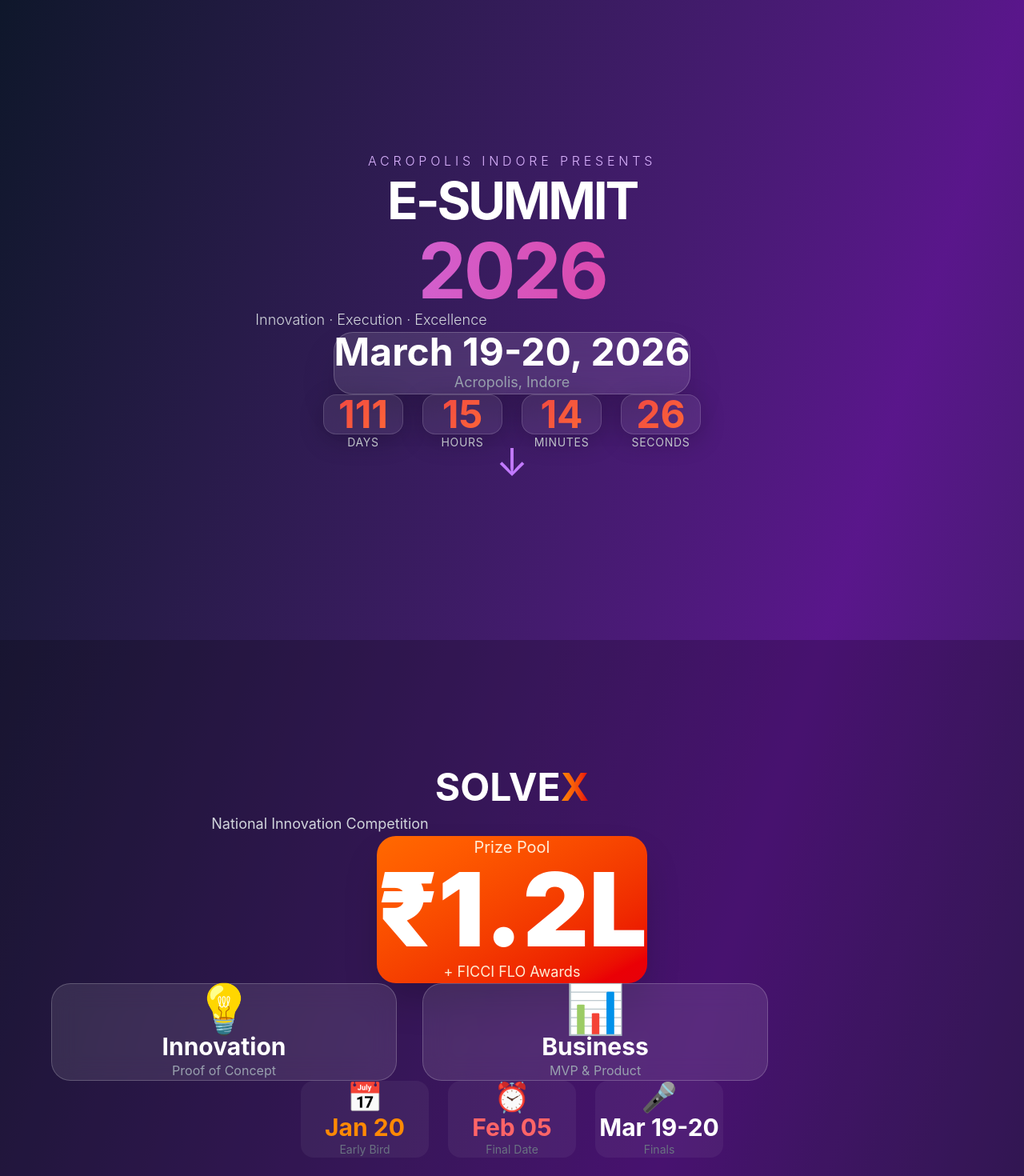
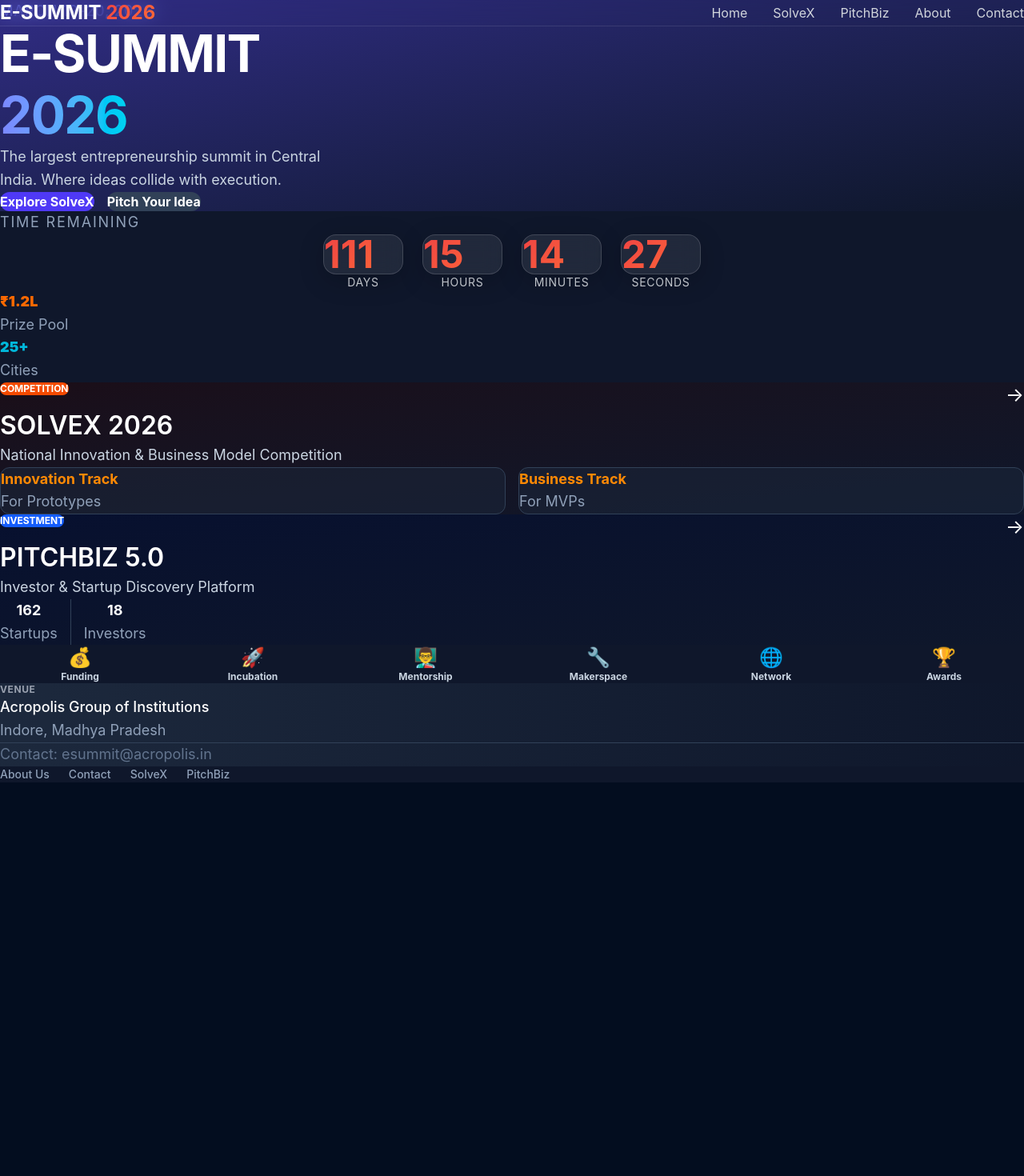
Before and after one commit to Ansh-mick27/AIIHFound_E_summit, a Next.js app: page / in a window 1280 px wide. Shown: the top 1470 px of the page at 80% size. After the commit the page ends 978 px from the top, so only its background shows below. Built offline with nearby package versions, Linux system fonts and the light colour scheme.

Commit message:
Refactor homepage to Bento Grid layout for high density

```diff
--- a/src/app/globals.css
+++ b/src/app/globals.css
@@ -85,6 +85,16 @@
   --glass-bg: rgba(255, 255, 255, 0.08);
   --glass-border: rgba(255, 255, 255, 0.15);
   --glass-blur: blur(12px);
+
+  /* Bento Grid Design System */
+  --bg-dark: #0f172a;
+  --bg-card: #1e293b;
+  --bg-card-hover: #334155;
+  --border-color: #334155;
+  --accent-primary: #3b82f6;
+  --accent-secondary: #f43f5e;
+  --text-primary: #f8fafc;
+  --text-secondary: #94a3b8;
 }
 
 @theme inline {
--- a/src/app/page.tsx
+++ b/src/app/page.tsx
@@ -1,248 +1,155 @@
 'use client';
 
+import Button from "@/components/ui/Button";
 import CountdownTimer from "@/components/CountdownTimer";
+import Navigation from "@/components/Navigation";
+import Link from 'next/link';
 
 export default function Home() {
   return (
-    <main className="min-h-screen bg-gradient-to-br from-slate-900 via-purple-900 to-slate-900 text-white">
+    <div className="min-h-screen bg-slate-950 pb-20">
+      <Navigation />
 
-      {/* Hero Section - Full Screen Centered */}
-      <section className="min-h-screen flex items-center justify-center p-8">
-        <div className="max-w-5xl w-full mx-auto text-center space-y-16">
+      {/* Main Grid Container */}
+      <main className="bento-grid pt-24">
 
-          {/* Main Title */}
-          <div className="space-y-8">
-            <div className="text-sm md:text-base text-purple-300 uppercase tracking-[0.3em] font-light">
-              Acropolis Indore Presents
-            </div>
-
-            <h1 className="text-8xl md:text-9xl font-black tracking-tighter">
-              E-SUMMIT
-              <span className="block text-7xl md:text-8xl bg-gradient-to-r from-purple-400 to-pink-600 bg-clip-text text-transparent">
-                2026
-              </span>
+        {/* 1. Hero Title - Large Block */}
+        <div className="bento-card col-span-4 md:col-span-2 row-span-2 justify-center py-12 px-8 bg-gradient-to-br from-indigo-900 to-slate-900 border-indigo-500/30">
+          <p className="text-indigo-400 font-medium tracking-wider mb-2">MARCH 19-20, 2026</p>
+          <h1 className="text-6xl md:text-7xl font-black tracking-tight text-white mb-4">
+            E-SUMMIT<br />
+            <span className="text-transparent bg-clip-text bg-gradient-to-r from-indigo-400 to-cyan-400">2026</span>
           </h1>
-
-            <p className="text-2xl md:text-3xl text-gray-300 font-light max-w-2xl mx-auto">
-              Innovation · Execution · Excellence
+          <p className="text-slate-300 text-lg mb-8 max-w-md">
+            The largest entrepreneurship summit in Central India. Where ideas collide with execution.
           </p>
-          </div>
-
-          {/* Date Card */}
-          <div className="inline-block">
-            <div className="bg-white/10 backdrop-blur-lg border border-white/20 rounded-3xl p-12 shadow-2xl">
-              <div className="text-5xl font-bold mb-6">March 19-20, 2026</div>
-              <div className="text-lg text-gray-400">Acropolis, Indore</div>
+          <div className="flex gap-4">
+            <Link href="/solvex" className="bg-indigo-600 hover:bg-indigo-700 text-white px-6 py-3 rounded-xl font-bold transition">
+              Explore SolveX
+            </Link>
+            <Link href="/pitchbiz" className="bg-slate-700 hover:bg-slate-600 text-white px-6 py-3 rounded-xl font-bold transition">
+              Pitch Your Idea
+            </Link>
           </div>
         </div>
 
-          {/* Countdown */}
-          <div className="pt-8">
+        {/* 2. Countdown Timer */}
+        <div className="bento-card col-span-4 md:col-span-2 justify-center items-center bg-slate-900">
+          <p className="text-slate-400 text-sm uppercase tracking-widest mb-4">Time Remaining</p>
           <CountdownTimer />
         </div>
 
-          {/* Scroll Hint */}
-          <div className="pt-16 animate-bounce">
-            <div className="text-5xl text-purple-400">↓</div>
-          </div>
-        </div>
-      </section>
-
-      {/* SolveX Section */}
-      <section className="min-h-screen flex items-center justify-center p-8 bg-black/20">
-        <div className="max-w-6xl w-full mx-auto text-center space-y-20">
-
-          <div className="space-y-6">
-            <h2 className="text-7xl md:text-8xl font-black">
-              SOLVE<span className="bg-gradient-to-r from-orange-400 to-red-600 bg-clip-text text-transparent">X</span>
-            </h2>
-            <p className="text-2xl text-gray-300 max-w-2xl mx-auto">
-              National Innovation Competition
-            </p>
+        {/* 3. Stats Block 1 */}
+        <div className="bento-card col-span-2 md:col-span-1 justify-center items-center bg-slate-900 hover:border-orange-500/50">
+          <p className="text-4xl font-black text-orange-500">₹1.2L</p>
+          <p className="text-slate-400 text-sm mt-1">Prize Pool</p>
         </div>
 
-          {/* Prize */}
-          <div className="inline-block">
-            <div className="bg-gradient-to-br from-orange-500 to-red-600 rounded-3xl p-16 shadow-2xl transform hover:scale-105 transition">
-              <div className="text-xl text-orange-100 mb-4">Prize Pool</div>
-              <div className="text-8xl md:text-9xl font-black">₹1.2L</div>
-              <div className="text-lg text-orange-100 mt-4">+ FICCI FLO Awards</div>
-            </div>
+        {/* 4. Stats Block 2 */}
+        <div className="bento-card col-span-2 md:col-span-1 justify-center items-center bg-slate-900 hover:border-cyan-500/50">
+          <p className="text-4xl font-black text-cyan-500">25+</p>
+          <p className="text-slate-400 text-sm mt-1">Cities</p>
         </div>
 
-          {/* Tracks */}
-          <div className="grid md:grid-cols-2 gap-8 max-w-4xl mx-auto">
-            <div className="bg-white/10 backdrop-blur-lg border border-white/20 rounded-3xl p-12 hover:bg-white/20 transition">
-              <div className="text-6xl mb-6">💡</div>
-              <div className="text-3xl font-bold mb-4">Innovation</div>
-              <div className="text-gray-400">Proof of Concept</div>
+        {/* 5. SolveX Feature */}
+        <Link href="/solvex" className="bento-card col-span-4 md:col-span-2 row-span-2 group relative overflow-hidden">
+          <div className="absolute inset-0 bg-gradient-to-br from-orange-900/20 to-slate-900 transition group-hover:from-orange-900/40"></div>
+          <div className="relative z-10 p-4">
+            <div className="flex justify-between items-start mb-8">
+              <div className="bg-orange-600 text-white text-xs font-bold px-3 py-1 rounded-full">COMPETITION</div>
+              <span className="text-2xl group-hover:translate-x-1 transition">→</span>
             </div>
+            <h3 className="text-3xl font-bold text-white mb-2">SOLVEX 2026</h3>
+            <p className="text-slate-300 text-sm mb-6">National Innovation & Business Model Competition</p>
 
-            <div className="bg-white/10 backdrop-blur-lg border border-white/20 rounded-3xl p-12 hover:bg-white/20 transition">
-              <div className="text-6xl mb-6">📊</div>
-              <div className="text-3xl font-bold mb-4">Business</div>
-              <div className="text-gray-400">MVP & Product</div>
+            <div className="grid grid-cols-2 gap-4 mt-auto">
+              <div className="bg-slate-800/50 p-4 rounded-xl border border-slate-700">
+                <p className="text-orange-400 font-bold">Innovation Track</p>
+                <p className="text-slate-400 text-xs">For Prototypes</p>
               </div>
-          </div>
-
-          {/* Dates */}
-          <div className="flex flex-wrap justify-center gap-6 text-center">
-            <div className="bg-white/5 rounded-2xl p-8 min-w-[160px]">
-              <div className="text-4xl mb-3">📅</div>
-              <div className="text-3xl font-bold text-orange-400">Jan 20</div>
-              <div className="text-sm text-gray-500 mt-2">Early Bird</div>
-            </div>
-            <div className="bg-white/5 rounded-2xl p-8 min-w-[160px]">
-              <div className="text-4xl mb-3">⏰</div>
-              <div className="text-3xl font-bold text-red-400">Feb 05</div>
-              <div className="text-sm text-gray-500 mt-2">Final Date</div>
-            </div>
-            <div className="bg-white/5 rounded-2xl p-8 min-w-[160px]">
-              <div className="text-4xl mb-3">🎤</div>
-              <div className="text-3xl font-bold">Mar 19-20</div>
-              <div className="text-sm text-gray-500 mt-2">Finals</div>
+              <div className="bg-slate-800/50 p-4 rounded-xl border border-slate-700">
+                <p className="text-orange-400 font-bold">Business Track</p>
+                <p className="text-slate-400 text-xs">For MVPs</p>
               </div>
             </div>
           </div>
-      </section>
+        </Link>
 
-      {/* PitchBiz Section */}
-      <section className="min-h-screen flex items-center justify-center p-8">
-        <div className="max-w-6xl w-full mx-auto text-center space-y-20">
-
-          <div className="space-y-6">
-            <h2 className="text-7xl md:text-8xl font-black">
-              PITCH<span className="bg-gradient-to-r from-blue-400 to-cyan-600 bg-clip-text text-transparent">BIZ</span>
-            </h2>
-            <p className="text-2xl text-gray-300 max-w-2xl mx-auto">
-              Startup-Investor Platform
-            </p>
+        {/* 6. PitchBiz Feature */}
+        <Link href="/pitchbiz" className="bento-card col-span-4 md:col-span-2 lg:col-span-2 group relative overflow-hidden">
+          <div className="absolute inset-0 bg-gradient-to-br from-blue-900/20 to-slate-900 transition group-hover:from-blue-900/40"></div>
+          <div className="relative z-10 p-4">
+            <div className="flex justify-between items-start mb-6">
+              <div className="bg-blue-600 text-white text-xs font-bold px-3 py-1 rounded-full">INVESTMENT</div>
+              <span className="text-2xl group-hover:translate-x-1 transition">→</span>
             </div>
-
-          {/* Stats Grid */}
-          <div className="grid grid-cols-2 md:grid-cols-4 gap-6 max-w-5xl mx-auto">
-            <div className="bg-white/10 backdrop-blur-lg border border-white/20 rounded-3xl p-10">
-              <div className="text-6xl font-black bg-gradient-to-r from-blue-400 to-cyan-600 bg-clip-text text-transparent">162</div>
-              <div className="text-sm text-gray-400 mt-3">Startups</div>
+            <h3 className="text-3xl font-bold text-white mb-2">PITCHBIZ 5.0</h3>
+            <p className="text-slate-300 text-sm">Investor & Startup Discovery Platform</p>
+            <div className="flex gap-4 mt-6">
+              <div className="text-center">
+                <p className="text-2xl font-bold text-white">162</p>
+                <p className="text-xs text-slate-400">Startups</p>
               </div>
-            <div className="bg-white/10 backdrop-blur-lg border border-white/20 rounded-3xl p-10">
-              <div className="text-6xl font-black bg-gradient-to-r from-blue-400 to-cyan-600 bg-clip-text text-transparent">18</div>
-              <div className="text-sm text-gray-400 mt-3">Investors</div>
-            </div>
-            <div className="bg-white/10 backdrop-blur-lg border border-white/20 rounded-3xl p-10">
-              <div className="text-6xl font-black bg-gradient-to-r from-blue-400 to-cyan-600 bg-clip-text text-transparent">25+</div>
-              <div className="text-sm text-gray-400 mt-3">Cities</div>
-            </div>
-            <div className="bg-white/10 backdrop-blur-lg border border-white/20 rounded-3xl p-10">
-              <div className="text-6xl font-black bg-gradient-to-r from-blue-400 to-cyan-600 bg-clip-text text-transparent">15+</div>
-              <div className="text-sm text-gray-400 mt-3">Sectors</div>
-            </div>
-          </div>
-
-          <p className="text-xl text-gray-400 max-w-3xl mx-auto">
-            Connecting startups with investors through live pitch sessions
-          </p>
-        </div>
-      </section>
-
-      {/* Benefits Section */}
-      <section className="min-h-screen flex items-center justify-center p-8 bg-black/20">
-        <div className="max-w-7xl w-full mx-auto text-center space-y-20">
-
-          <h2 className="text-7xl font-black">
-            What You <span className="bg-gradient-to-r from-green-400 to-emerald-600 bg-clip-text text-transparent">Get</span>
-          </h2>
-
-          <div className="grid sm:grid-cols-2 lg:grid-cols-3 gap-8">
-            <div className="bg-white/5 rounded-3xl p-12 hover:bg-white/10 transition">
-              <div className="text-7xl mb-6">💰</div>
-              <div className="text-2xl font-bold mb-3">Funding</div>
-              <div className="text-gray-400">CampusFund & Investors</div>
-            </div>
-
-            <div className="bg-white/5 rounded-3xl p-12 hover:bg-white/10 transition">
-              <div className="text-7xl mb-6">🚀</div>
-              <div className="text-2xl font-bold mb-3">Incubation</div>
-              <div className="text-gray-400">AIIH Support</div>
-            </div>
-
-            <div className="bg-white/5 rounded-3xl p-12 hover:bg-white/10 transition">
-              <div className="text-7xl mb-6">👨‍🏫</div>
-              <div className="text-2xl font-bold mb-3">Mentorship</div>
-              <div className="text-gray-400">Industry Experts</div>
-            </div>
-
-            <div className="bg-white/5 rounded-3xl p-12 hover:bg-white/10 transition">
-              <div className="text-7xl mb-6">🔧</div>
-              <div className="text-2xl font-bold mb-3">Makerspace</div>
-              <div className="text-gray-400">Premium Facilities</div>
-            </div>
-
-            <div className="bg-white/5 rounded-3xl p-12 hover:bg-white/10 transition">
-              <div className="text-7xl mb-6">🌐</div>
-              <div className="text-2xl font-bold mb-3">Visibility</div>
-              <div className="text-gray-400">National Platform</div>
-            </div>
-
-            <div className="bg-white/5 rounded-3xl p-12 hover:bg-white/10 transition">
-              <div className="text-7xl mb-6">🤝</div>
-              <div className="text-2xl font-bold mb-3">Network</div>
-              <div className="text-gray-400">Founders & Investors</div>
+              <div className="w-px bg-slate-700"></div>
+              <div className="text-center">
+                <p className="text-2xl font-bold text-white">18</p>
+                <p className="text-xs text-slate-400">Investors</p>
               </div>
             </div>
           </div>
-      </section>
+        </Link>
 
-      {/* Contact Section */}
-      <section className="min-h-screen flex items-center justify-center p-8">
-        <div className="max-w-5xl w-full mx-auto text-center space-y-20">
-
-          <h2 className="text-7xl font-black">Connect</h2>
-
-          <div className="grid md:grid-cols-2 gap-8">
-            <div className="bg-gradient-to-br from-orange-500/20 to-red-600/20 backdrop-blur-lg border border-orange-500/30 rounded-3xl p-14">
-              <div className="text-6xl mb-6">🏆</div>
-              <div className="text-4xl font-bold mb-6 text-orange-400">SolveX</div>
-              <div className="space-y-3 text-gray-300">
-                <div className="text-lg">solvex.edc@acropolis.in</div>
-                <div className="text-sm opacity-75">Aaditya: +91 7899015942</div>
-                <div className="text-sm opacity-75">Abhas: +91 7828959204</div>
+        {/* 7. Benefits Grid (Compact) */}
+        <div className="bento-card col-span-4 justify-between bg-slate-900">
+          <div className="grid grid-cols-2 md:grid-cols-4 lg:grid-cols-6 gap-4 text-center w-full">
+            <div className="p-2 hover:bg-slate-800 rounded-lg transition">
+              <div className="text-2xl mb-1">💰</div>
+              <div className="text-xs font-bold text-slate-300">Funding</div>
             </div>
+            <div className="p-2 hover:bg-slate-800 rounded-lg transition">
+              <div className="text-2xl mb-1">🚀</div>
+              <div className="text-xs font-bold text-slate-300">Incubation</div>
             </div>
-
-            <div className="bg-gradient-to-br from-blue-500/20 to-cyan-600/20 backdrop-blur-lg border border-blue-500/30 rounded-3xl p-14">
-              <div className="text-6xl mb-6">🎤</div>
-              <div className="text-4xl font-bold mb-6 text-blue-400">PitchBiz</div>
-              <div className="space-y-3 text-gray-300">
-                <div className="text-lg">pitchbiz@acropolis.in</div>
-                <div className="text-sm opacity-75 mt-4">Startup & Investor Queries</div>
+            <div className="p-2 hover:bg-slate-800 rounded-lg transition">
+              <div className="text-2xl mb-1">👨‍🏫</div>
+              <div className="text-xs font-bold text-slate-300">Mentorship</div>
+            </div>
+            <div className="p-2 hover:bg-slate-800 rounded-lg transition">
+              <div className="text-2xl mb-1">🔧</div>
+              <div className="text-xs font-bold text-slate-300">Makerspace</div>
+            </div>
+            <div className="p-2 hover:bg-slate-800 rounded-lg transition">
+              <div className="text-2xl mb-1">🌐</div>
+              <div className="text-xs font-bold text-slate-300">Network</div>
+            </div>
+            <div className="p-2 hover:bg-slate-800 rounded-lg transition">
+              <div className="text-2xl mb-1">🏆</div>
+              <div className="text-xs font-bold text-slate-300">Awards</div>
             </div>
           </div>
         </div>
 
-          <div className="bg-white/5 rounded-3xl p-10 max-w-2xl mx-auto">
-            <div className="text-sm text-gray-500 mb-3">General Inquiries</div>
-            <div className="text-3xl font-bold">esummit@acropolis.in</div>
+        {/* 8. Venue & Contact Info */}
+        <div className="bento-card col-span-4 md:col-span-2 bg-gradient-to-r from-slate-800 to-slate-900">
+          <h4 className="text-gray-400 text-xs font-bold uppercase tracking-wider mb-4">Venue</h4>
+          <p className="text-white font-medium text-lg">Acropolis Group of Institutions</p>
+          <p className="text-slate-400 text-sm">Indore, Madhya Pradesh</p>
+          <div className="mt-4 pt-4 border-t border-slate-700">
+            <p className="text-xs text-slate-500">Contact: esummit@acropolis.in</p>
           </div>
         </div>
-      </section>
 
-      {/* Footer */}
-      <footer className="py-20 px-8 border-t border-white/10 bg-black/40">
-        <div className="max-w-4xl mx-auto text-center space-y-8">
-          <div className="text-4xl font-black">
-            E-SUMMIT <span className="bg-gradient-to-r from-purple-400 to-pink-600 bg-clip-text text-transparent">2026</span>
-          </div>
-          <div className="text-gray-400 space-y-2">
-            <div>Acropolis • AIIH • EDC</div>
-            <div className="text-sm text-gray-600">FICCI FLO • Indian Steps • ION • StartLabs</div>
-          </div>
-          <div className="text-sm text-gray-600 pt-8">
-            © 2026 E-Summit Acropolis
+        {/* 9. Footer Links */}
+        <div className="bento-card col-span-4 md:col-span-2 items-center justify-center bg-slate-900">
+          <div className="flex gap-6 text-sm font-medium text-slate-400">
+            <Link href="/about" className="hover:text-white transition">About Us</Link>
+            <Link href="/contact" className="hover:text-white transition">Contact</Link>
+            <Link href="/solvex" className="hover:text-white transition">SolveX</Link>
+            <Link href="/pitchbiz" className="hover:text-white transition">PitchBiz</Link>
           </div>
         </div>
-      </footer>
 
       </main>
+    </div>
   );
 }
```
Lines whose indentation alone changed are shown as unchanged.
